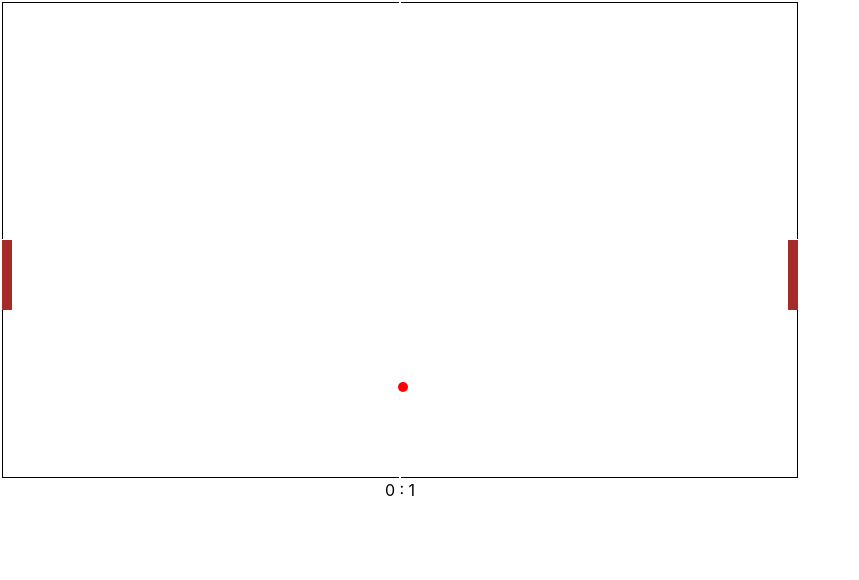
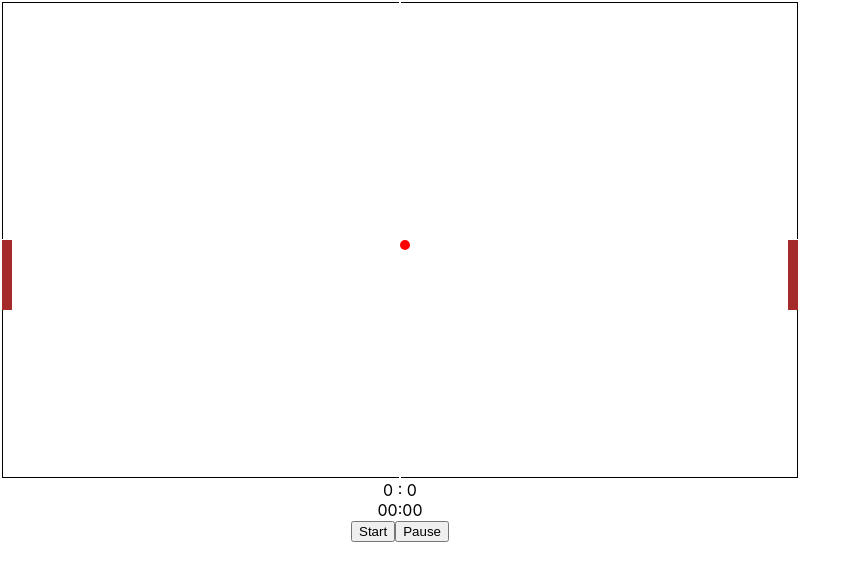
Before and after one commit to jakublaba/pong, a React (Create React App) app: page / in a window 1280 px wide. Shown: the top 580 px of the page, without its empty margins (0-859 px from the left). Built offline with nearby package versions, Linux system fonts and the light colour scheme.

Commit message:
Add timer, working start/restart and pause/unpause placeholder + little refactors

```diff
--- a/src/App.tsx
+++ b/src/App.tsx
@@ -5,18 +5,29 @@ import {GameEnv} from "./enums/GameEnv";
 import {Field} from "./Field";
 import {Paddle} from "./Paddle";
 import {Ball} from "./Ball";
-import {Simulate} from "react-dom/test-utils";
 
-// TODO - export magic numbers to some enum for readability
 export default function App() {
     let [leftPaddle, setLeftPaddle] = useState({pos: GameEnv.PaddleStartY});
     let [rightPaddle, setRightPaddle] = useState({pos: GameEnv.PaddleStartY});
     let [ballParams, setBallParams] = useState(
-        {x: GameEnv.BallStartX, y: GameEnv.BallStartY, vx: GameEnv.BallV, vy: GameEnv.BallV}
+        {x: GameEnv.BallStartX, y: GameEnv.BallStartY, vx: 1, vy: 1}
     );
     let [score, setScore] = useState({leftPlayer: 0, rightPlayer: 0});
+    let [gameStarted, setGameStarted] = useState(false);
+    let [pause, setPause] = useState(false);
+    let [minutes, setMinutes] = useState({val: 0, incr: 1});
+    let [seconds, setSeconds] = useState({val: 0, incr: 1});
 
-    // cartesian coordinates, 0 in top left corner, x increments left to right, y - top to bottom
+    useEffect(() => {
+        if (!gameStarted) {
+            return () => {};
+        } else if (pause) {
+            return () => {
+                clearInterval(gameLoopId.ref());
+                clearInterval(timerId.ref());
+            }
+        }
+
         const gameLoop = () => {
             // check for bounce off left paddle
             if (ballParams.y >= leftPaddle.pos && ballParams.y <= leftPaddle.pos + GameEnv.PaddleHeight
@@ -60,9 +71,6 @@ export default function App() {
             setScore({...score});
         };
 
-
-
-    useEffect(() => {
         const keyPress = (key: KeyboardEvent) => {
             console.log(`Key pressed: ${key.code}`)
             switch (key.code) {
@@ -96,11 +104,38 @@ export default function App() {
                 }
             }
         }
+
+        const updateTimer = () => {
+            seconds.val += seconds.incr;
+            if (seconds.val >= 60) {
+                minutes.val += minutes.incr;
+                seconds.val = 0;
+            }
+            setSeconds({...seconds});
+            setMinutes({...minutes});
+        };
+
         document.addEventListener("keydown", keyPress);
-        setInterval(gameLoop, 20);
-        return () => {};
-    }, []);
+        let gameLoopId = setInterval(gameLoop, 1000/GameEnv.BallV);
+        let timerId = setInterval(updateTimer, 1000);
+        return () => {
+            clearInterval(gameLoopId);
+            clearInterval(timerId);
+        };
+    }, [gameStarted]);
 
+    const startBtn = () => {
+        console.log(`${gameStarted ? "restart" : "start"} clicked`);
+        // if game is started, this is a restart button
+        if (gameStarted) {
+            document.location.reload();
+        }
+        setGameStarted(!gameStarted);
+    }
+    const pauseBtn = () => {
+        console.log(`${pause ? "unpause" : "pause"} clicked`);
+        setPause(!pause);
+    }
     return (
         <div className="App">
             <div>
@@ -112,6 +147,11 @@ export default function App() {
             <div style={{textAlign: "center"}}>
                 {score.leftPlayer} : {score.rightPlayer}
             </div>
+            <div style={{textAlign: "center"}}>
+                {minutes.val < 10 ? `0${minutes.val}` : minutes.val}:{seconds.val < 10 ? `0${seconds.val}` : seconds.val}
+            </div>
+            <button onClick={startBtn}>{gameStarted ? "Restart" : "Start"}</button>
+            <button onClick={pauseBtn}>{pause ? "Unpause" : "Pause"}</button>
         </div>
     );
 }
--- a/src/enums/GameEnv.ts
+++ b/src/enums/GameEnv.ts
@@ -10,5 +10,5 @@ export enum GameEnv {
     BallSize = 10, // diameter
     BallStartX = FieldWidth / 2,
     BallStartY = FieldHeight / 2,
-    BallV = -1,
+    BallV = 100,
 }
```
Lines whose indentation alone changed are shown as unchanged.
